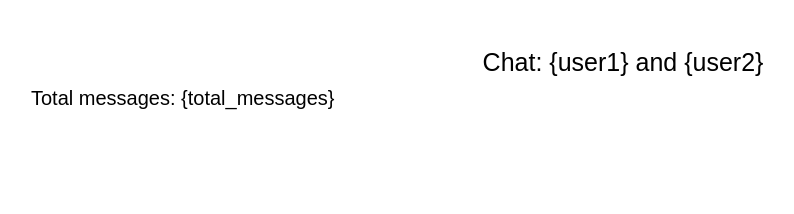
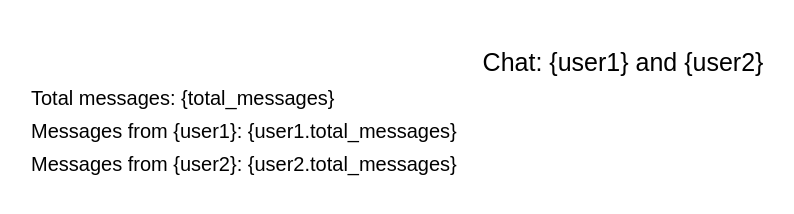
Before and after one commit to andreyeyy/tg-chat-stats, a plain HTML site: page template/index.html in a window 1280 px wide. Shown: the whole page, without its empty margins (17-811 px from the left). Drawn offline with Linux system fonts and the light colour scheme.

Commit message:
Add new text

```diff
--- a/template/index.html
+++ b/template/index.html
@@ -1,14 +1,14 @@
 <!DOCTYPE html>
 <html lang="en">
 <head>
-  <meta charset="UTF-8"/>
-  <title>Telegram Statistics</title>
-  <link rel="stylesheet" href="styles.css"/>
+    <meta charset="UTF-8"/>
+    <title>Telegram Statistics</title>
+    <link rel="stylesheet" href="styles.css"/>
 </head>
 <body>
-  <div class="pdf-page">
     <label class="title">Chat: {user1} and {user2}</label>
     <label class="text">Total messages: {total_messages}</label>
-  </div>
+    <label class="text">Messages from {user1}: {user1.total_messages}</label>
+    <label class="text">Messages from {user2}: {user2.total_messages}</label>
 </body>
 </html>
```
